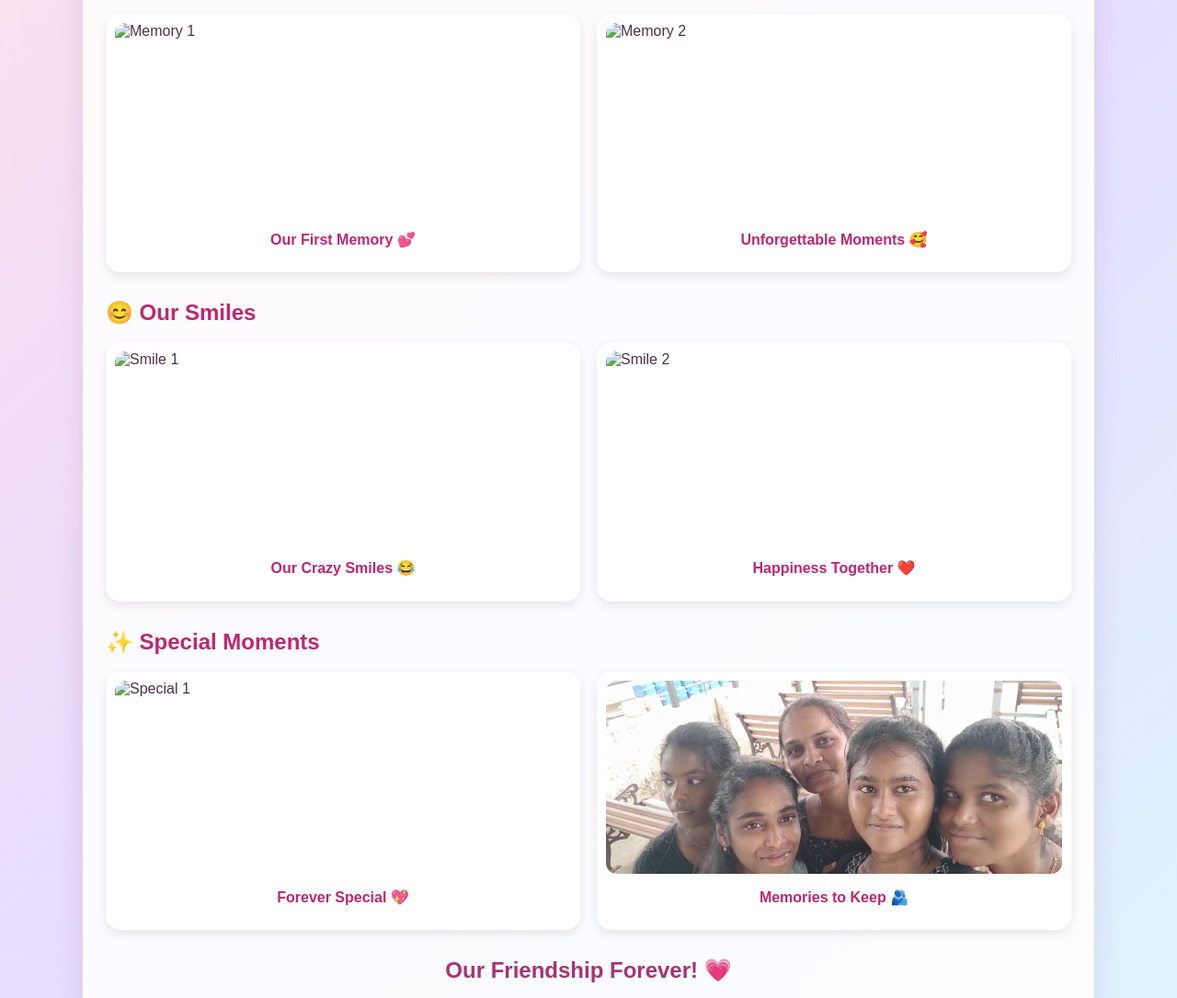
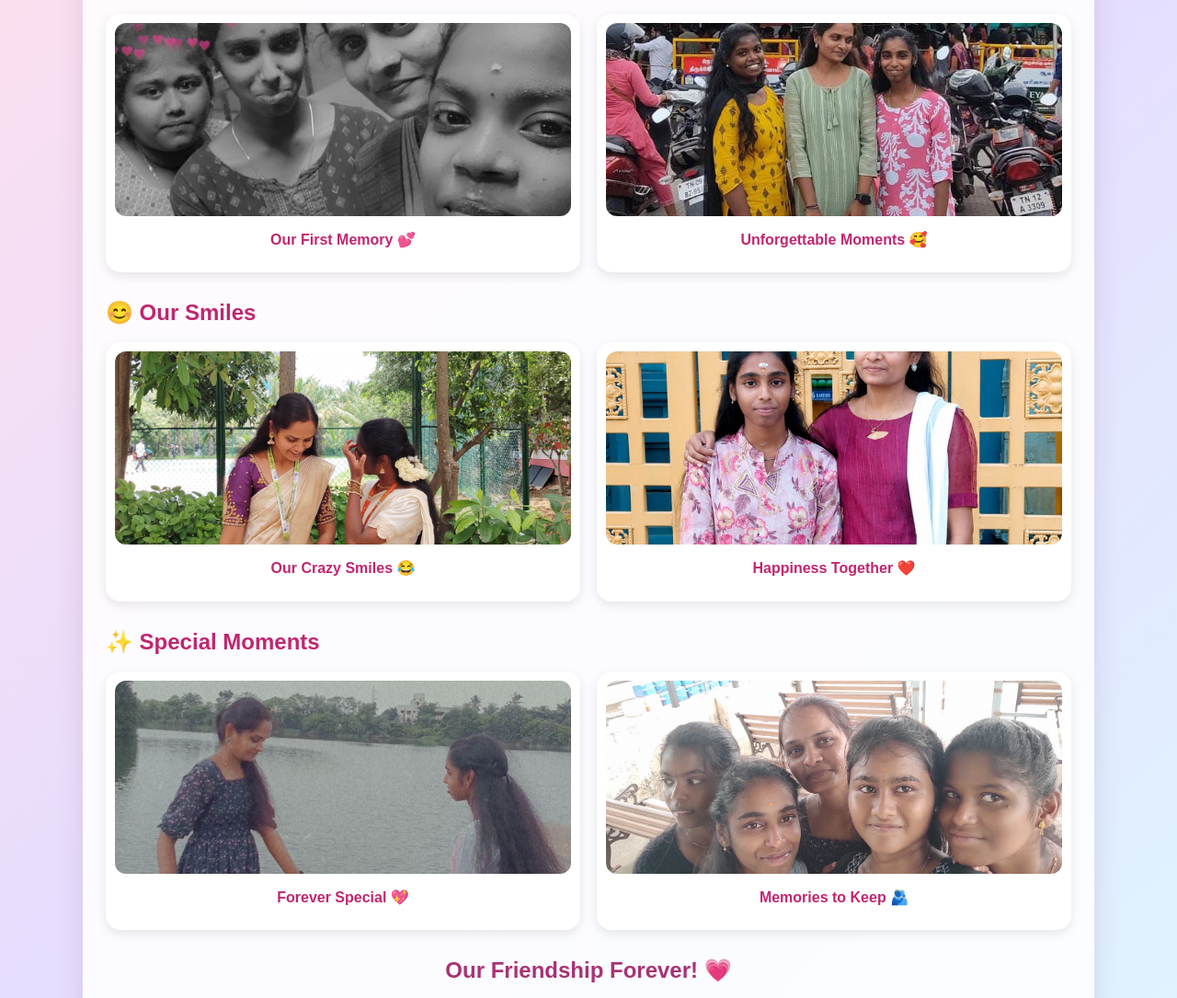
Before and after one commit to kvmathi3/kuttymam, a plain HTML site: page memories.html in a window 1280 px wide. Shown: the part 215-1300 px from the top of the page at 92% size. Drawn offline with Linux system fonts and the light colour scheme; files whose address does not match are found by name.

Commit message:
Update memories.html

```diff
--- a/memories.html
+++ b/memories.html
@@ -68,11 +68,11 @@
         <h2>📸 Our Memories</h2>
         <div class="photo-gallery">
             <div class="photo-card" onclick="selectPhoto(this)">
-                <img src="images/1.jpeg" alt="Memory 1">
+                <img src="1.jpeg" alt="Memory 1">
                 <p>Our First Memory 💕</p>
             </div>
             <div class="photo-card" onclick="selectPhoto(this)">
-                <img src="images/2.jpeg" alt="Memory 2">
+                <img src="2.jpeg" alt="Memory 2">
                 <p>Unforgettable Moments 🥰</p>
             </div>
         </div>
@@ -82,11 +82,11 @@
         <h2>😊 Our Smiles</h2>
         <div class="photo-gallery">
             <div class="photo-card" onclick="selectPhoto(this)">
-                <img src="images/4.jpeg" alt="Smile 1">
+                <img src="4.jpeg" alt="Smile 1">
                 <p>Our Crazy Smiles 😂</p>
             </div>
             <div class="photo-card" onclick="selectPhoto(this)">
-                <img src="images/9.jpeg" alt="Smile 2">
+                <img src="9.jpeg" alt="Smile 2">
                 <p>Happiness Together ❤️</p>
             </div>
         </div>
@@ -96,7 +96,7 @@
         <h2>✨ Special Moments</h2>
         <div class="photo-gallery">
             <div class="photo-card" onclick="selectPhoto(this)">
-                <img src="images/3.jpeg" alt="Special 1">
+                <img src="3.jpeg" alt="Special 1">
                 <p>Forever Special 💖</p>
             </div>
             <div class="photo-card" onclick="selectPhoto(this)">
```
